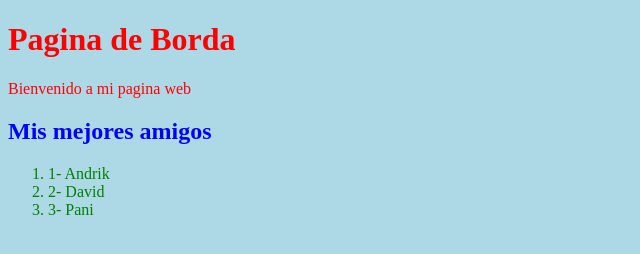
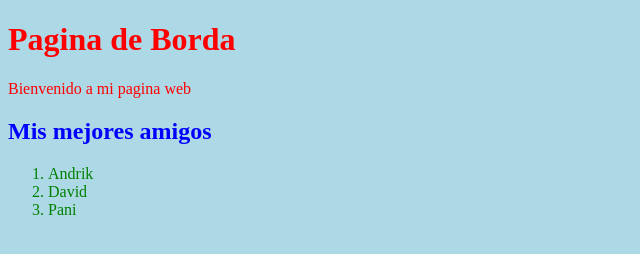
Before and after one commit to emilianobrd/PaginaBorda, a plain HTML site: page index.html in a window 1280 px wide. Shown: the full height of the page, 0-640 px from the left. Drawn offline with Linux system fonts and the light colour scheme.

Commit message:
Corregi error de lista ordenada

```diff
--- a/index.html
+++ b/index.html
@@ -13,9 +13,9 @@
     <p>Bienvenido a mi pagina web</p>
     <h2>Mis mejores amigos</h2>
     <ol>
-        <li>1- Andrik</li>
-        <li>2- David</li>
-        <li>3- Pani</li>
+        <li>Andrik</li>
+        <li>David</li>
+        <li>Pani</li>
     </ol>
 </body>
 </html>
```
